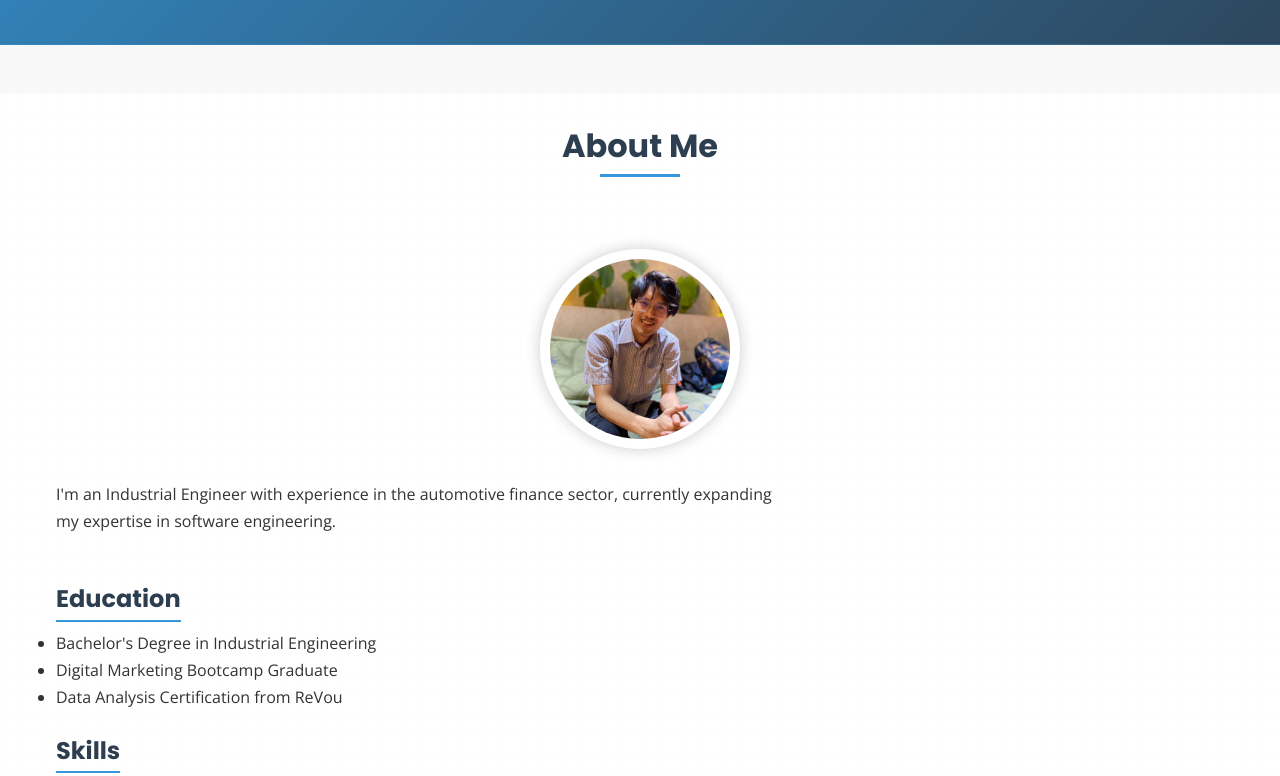
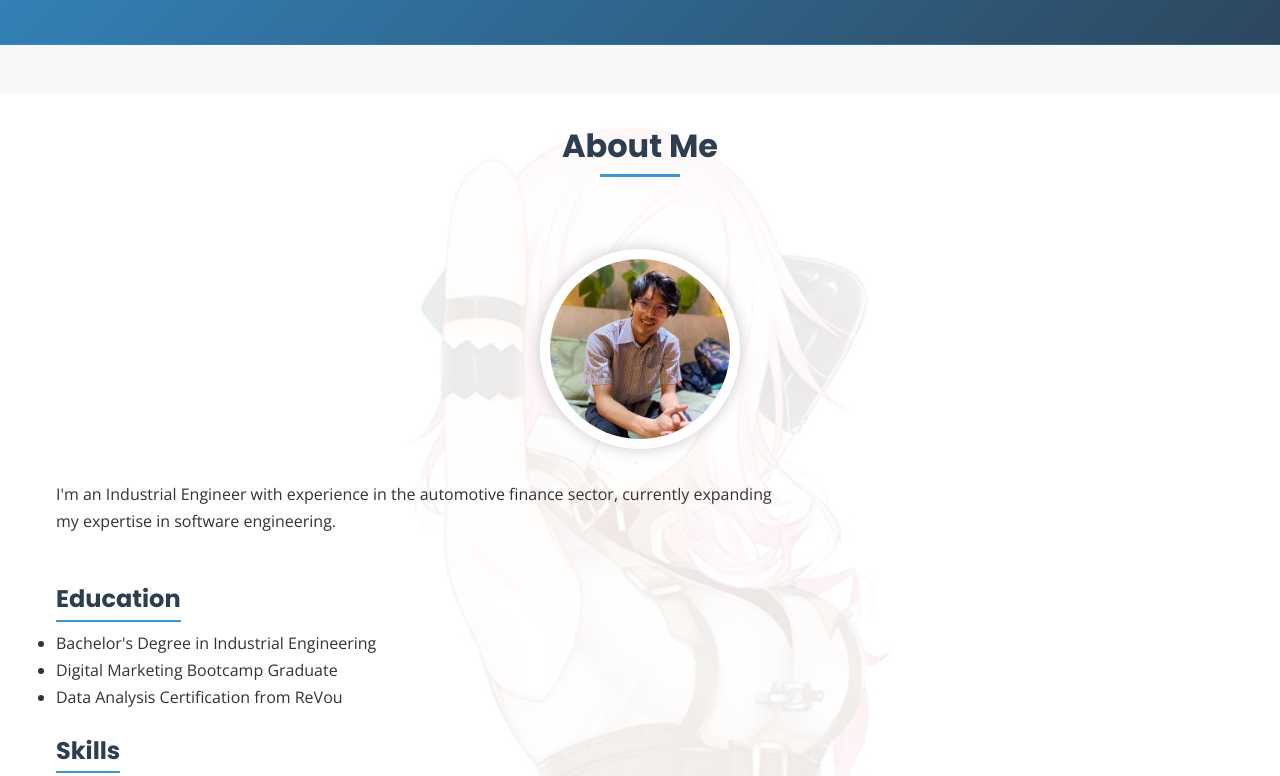
Before and after one commit to revou-fsse-feb25/milestone-1-eliezdana, a plain HTML site: page index.html in a window 1280 px wide. Shown: the part 654-1430 px from the top of the page. Drawn offline with nearby package versions, Linux system fonts and the light colour scheme.

Commit message:
adding background about me

```diff
--- a/style.css
+++ b/style.css
@@ -253,11 +253,28 @@ section h2 {
 /* About Section */
 .about-section {
     background-color: var(--white);
-    padding: var(--spacing-lg);
+    padding: var(--spacing-lg) 0;
+    background-image: url('assets/images/Background.jpg');
+    background-size: cover;
+    background-position: center;
+    background-repeat: no-repeat;
+    position: relative;
+}
 
-    background-image: linear-gradient(to right, rgba(240,240,240,0.1) 1px, transparent 1px),
-                        linear-gradient(to bottom, rgba(240,240,240,0.1) 1px, transparent 1px);
-    background-size: 20px 20px;
+.about-section::before {
+    content: '';
+    position: absolute;
+    top: 0;
+    left: 0;
+    width: 100%;
+    height: 100%;
+    background-color: rgba(255, 255, 255, 0.9); /* White overlay with transparency */
+    z-index: 1;
+}
+
+.about-section .container {
+    position: relative;
+    z-index: 2;
 }
 
 .about-text {
```
